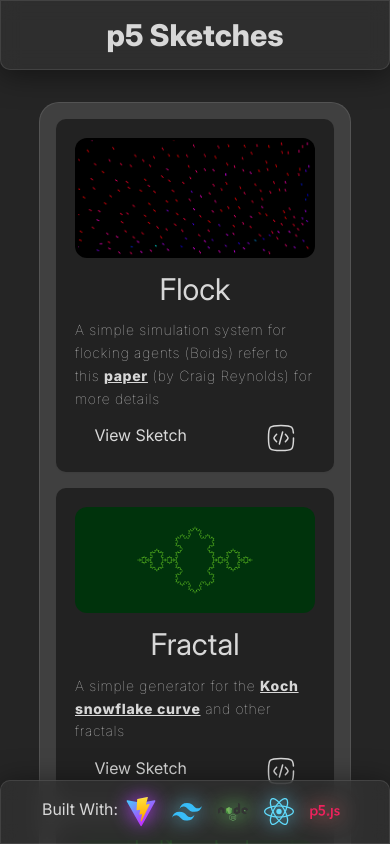
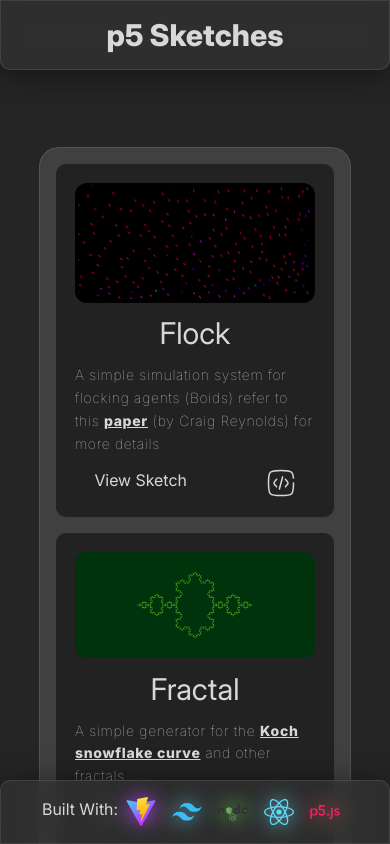
Before and after one commit to ZOASR/p5-sketches, a React (Vite) app: page / in a window 390 px wide. Shown: the top 844 px of the page. Built offline with nearby package versions, Linux system fonts and the light colour scheme.

Commit message:
fix wierd footer shinanigans

```diff
--- a/src/components/Footer.tsx
+++ b/src/components/Footer.tsx
@@ -7,7 +7,7 @@ import p5Logo from "../../images/P5js_Logo.svg";
 const Footer = () => {
 	return (
 		<>
-			<footer className="footer flex justify-center sticky bottom-0 py-4 w-full">
+			<footer className="footer flex shrink-0 justify-center self-end sticky mt-auto bottom-0 py-4 w-full">
 				<p>Built With: </p>
 				<div className="stack flex justify-between">
 					<a href="https://vitejs.dev" target="_blank">
--- a/src/components/Header.tsx
+++ b/src/components/Header.tsx
@@ -1,6 +1,6 @@
 const Header = ({ title }: { title: string }) => {
 	return (
-		<header className="header sticky z-10 top-0 flex justify-center w-full p-4">
+		<header className="header sticky z-10 top-0  h-min flex justify-center w-full p-4">
 			{title ? (
 				<h1 className="text-3xl font-extrabold">{title}</h1>
 			) : (
--- a/src/components/Layout.tsx
+++ b/src/components/Layout.tsx
@@ -7,11 +7,11 @@ const Layout = () => {
 	const location = useLocation();
 
 	return (
-		<div className="h-screen">
+		<>
 			<Header
 				title={location.state?.title ? location.state?.title : null}
 			/>
-			<section className="my-auto h-full">
+			<section className="h-full">
 				<Outlet />
 			</section>
 			{location.pathname != "/" ? (
@@ -30,7 +30,7 @@ const Layout = () => {
 				<></>
 			)}
 			<Footer />
-		</div>
+		</>
 	);
 };
 
--- a/src/index.css
+++ b/src/index.css
@@ -7,16 +7,34 @@
 	src: url("/fonts/InterVariable.woff2") format("woff");
 }
 
+html {
+	height: 100%;
+}
+
 body,
 html {
 	margin: 0;
 	padding: 0;
 	overflow: 0;
+	min-height: 100vh;
 	font-family: Inter, "Lucida Sans", "Lucida Sans Regular", "Lucida Grande",
 		"Lucida Sans Unicode", Geneva, Verdana, sans-serif;
 	color: #d8d8d8;
 	background-color: rgb(37, 37, 37);
 }
+#root {
+	min-height: 100%;
+	height: 100%;
+	display: grid;
+	grid-template-rows: auto 1fr 1fr;
+}
+
+@media (max-width: 760px) {
+	#root {
+		grid-template-rows: auto 1fr 0.1fr;
+	}
+}
+
 .react-p5-wrapper {
 	margin: 0;
 	padding: 0;
```
